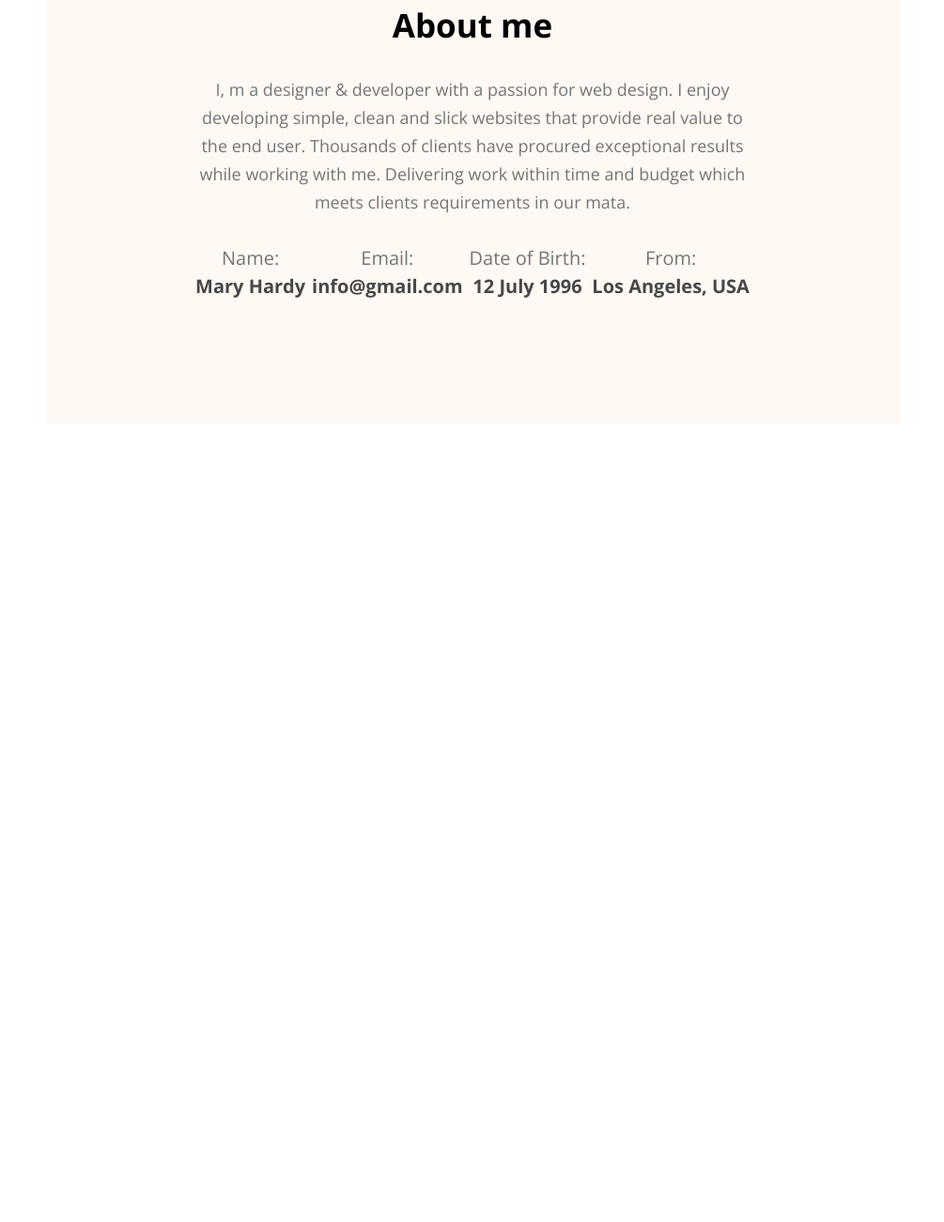
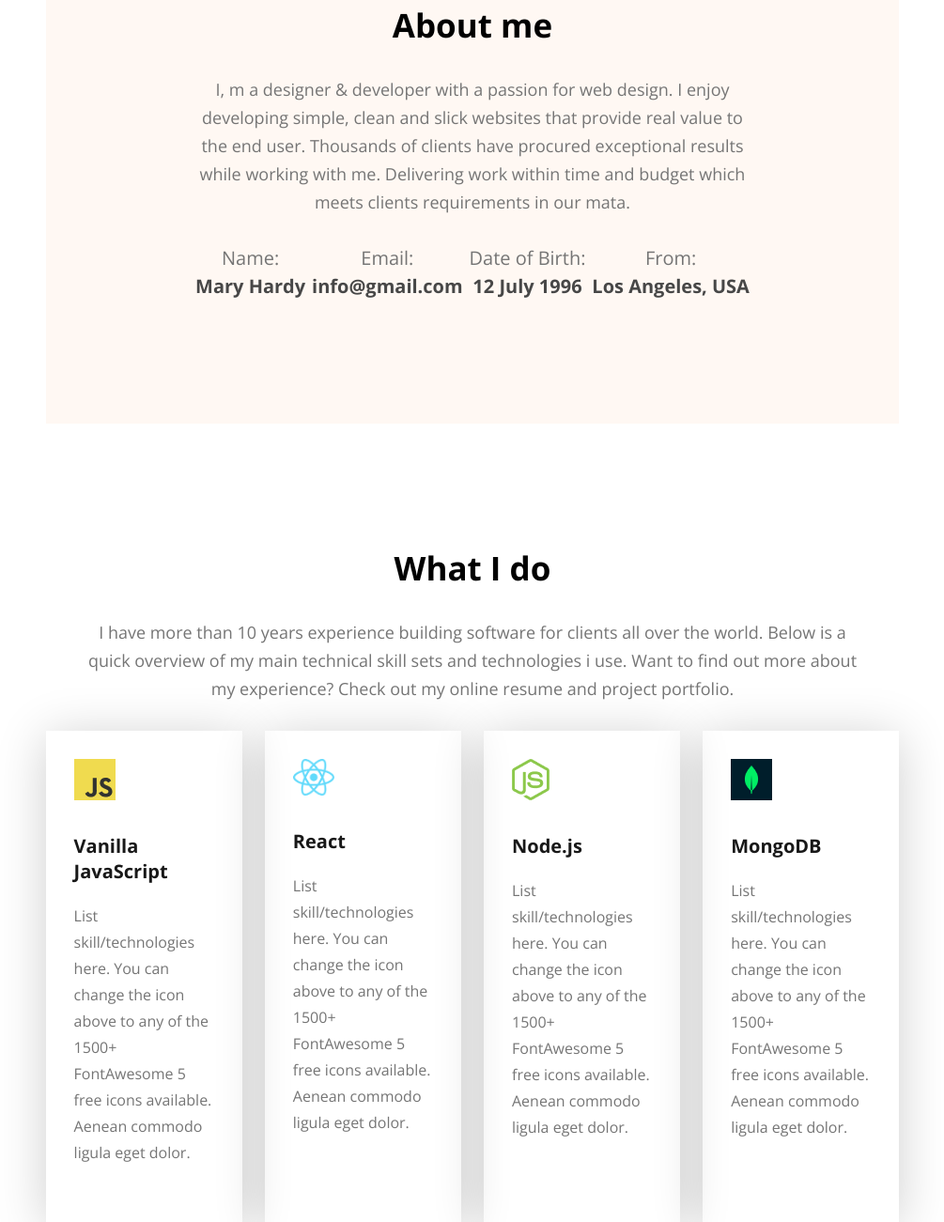
Before and after one commit to NahidOnim/my-portfolio, a plain HTML site: page index.html in a window 1280 px wide. Shown: the part 1097-2398 px from the top of the page at 94% size, without its empty margins (137-1142 px from the left). Before the commit the page ends 1548 px from the top, so only its background shows below. Drawn offline with nearby package versions, Linux system fonts and the light colour scheme.

Commit message:
Skill Section Update

```diff
--- a/index.html
+++ b/index.html
@@ -66,5 +66,35 @@
         </div>
 
     </section>
+    <section id="skills">
+        <div class="skills-container">
+            <div class="section-heading">
+                <h2>What I do</h2>
+                <p>I have more than 10 years experience building software for clients all over the world. Below is a quick overview of my main technical skill sets and technologies i use. Want to find out more about my experience? Check out my online resume and project portfolio.</p>
+            </div>
+            <div class="skills-box">
+                <div class="skills-card">
+                    <img src="images/icons/js.png" alt="">
+                    <h4>Vanilla JavaScript</h4>
+                    <p>List skill/technologies here. You can change the icon above to any of the 1500+ FontAwesome 5 free icons available. Aenean commodo ligula eget dolor.</p>
+                </div>
+                <div class="skills-card">
+                    <img src="images/icons/react.png" alt="">
+                    <h4>React</h4>
+                    <p>List skill/technologies here. You can change the icon above to any of the 1500+ FontAwesome 5 free icons available. Aenean commodo ligula eget dolor.</p>
+                </div>
+                <div class="skills-card">
+                    <img src="images/icons/nodejs.png" alt="">
+                    <h4>Node.js</h4>
+                    <p>List skill/technologies here. You can change the icon above to any of the 1500+ FontAwesome 5 free icons available. Aenean commodo ligula eget dolor.</p>
+                </div>
+                <div class="skills-card">
+                    <img src="images/icons/mongo.png" alt="">
+                    <h4>MongoDB</h4>
+                    <p>List skill/technologies here. You can change the icon above to any of the 1500+ FontAwesome 5 free icons available. Aenean commodo ligula eget dolor.</p>
+                </div>
+            </div>
+        </div>
+    </section>
 </body>
 </html>
--- a/styles/portfolio.css
+++ b/styles/portfolio.css
@@ -24,6 +24,7 @@
 .section-heading{
     max-width: 827px;
     text-align: center;
+    margin: 0 auto;
 }
 .section-heading h2{
     font-size: 35px;
@@ -157,3 +158,38 @@
     color: #474747;
     font-weight: bold;
 }
+#skills{
+    padding-top: 130px;
+}
+#skills .skills-container{
+    width: 71%;
+    max-width: 1140px;
+    margin: 0 auto;
+}
+#skills .skills-container .skills-box{
+    display: flex;
+    gap: 24px;
+}
+.skills-box .skills-card{
+    padding: 30px;
+    max-width: 267px;
+    box-shadow: 0 6px 50px rgba(0, 0, 0, 0.192);
+}
+.skills-card img{
+    max-width: 44px;
+    margin-bottom: 30px;
+}
+.skills-card h4{
+    color: #181818;
+    font-size: 20px;
+    font-weight: bold;
+    margin-bottom: 20px;
+}
+.skills-card p{
+    font-size: 16px;
+    font-weight: 400;
+    line-height: 28px;
+    color: #757575;
+    margin-bottom: 30px;
+
+}
```
